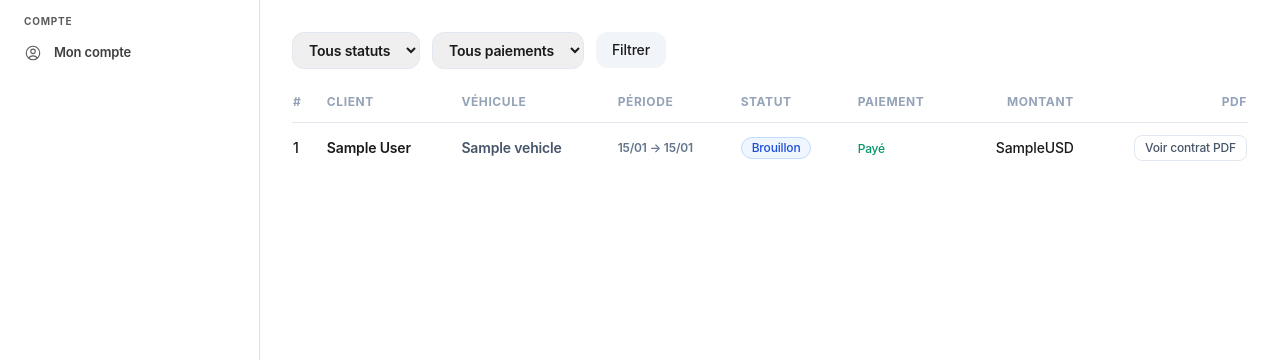
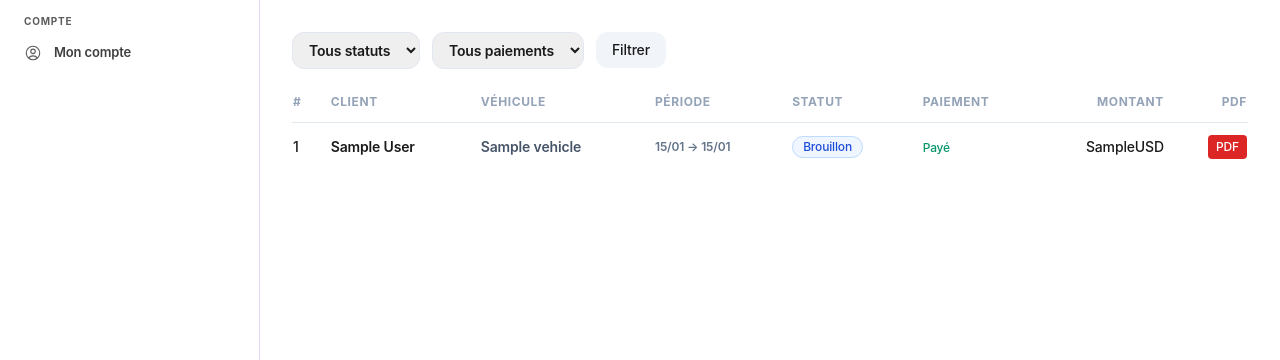
Before and after one commit to Stan509/gaboom-driveos, a Django app: template dashboard/templates/dashboard/contracts/list.html in a window 1280 px wide. Shown: the part 112-472 px from the top of the page. Run offline with Django 5.2, Linux system fonts and the light colour scheme; the template is opened without the code that fills it: most values are stand-ins (such as "Sample title", 1, 10 or a date in 2020); some libraries are stand-ins or nearby versions.

Commit message:
feat: add PDF button to dashboard contracts list

```diff
--- a/dashboard/templates/dashboard/contracts/list.html
+++ b/dashboard/templates/dashboard/contracts/list.html
@@ -73,8 +73,8 @@
           </td>
           <td class="py-3 text-right font-medium">{{ c.montant_ttc }}{{ c.currency }}</td>
           <td class="py-3 pl-4 text-right" onclick="event.stopPropagation()">
-            <a href="/contracts/{{ c.pk }}/pdf/" target="_blank" class="inline-flex rounded-lg border border-slate-200 px-2.5 py-1 text-xs font-medium text-slate-600 hover:bg-slate-50 transition">
-              {% trans "Voir contrat PDF" %}
+            <a href="{% url 'contracts:contract_pdf' c.pk %}" target="_blank" class="inline-flex items-center px-2 py-1 text-xs font-medium bg-red-600 text-white rounded hover:bg-red-700 transition">
+              PDF
             </a>
           </td>
         </tr>
```
